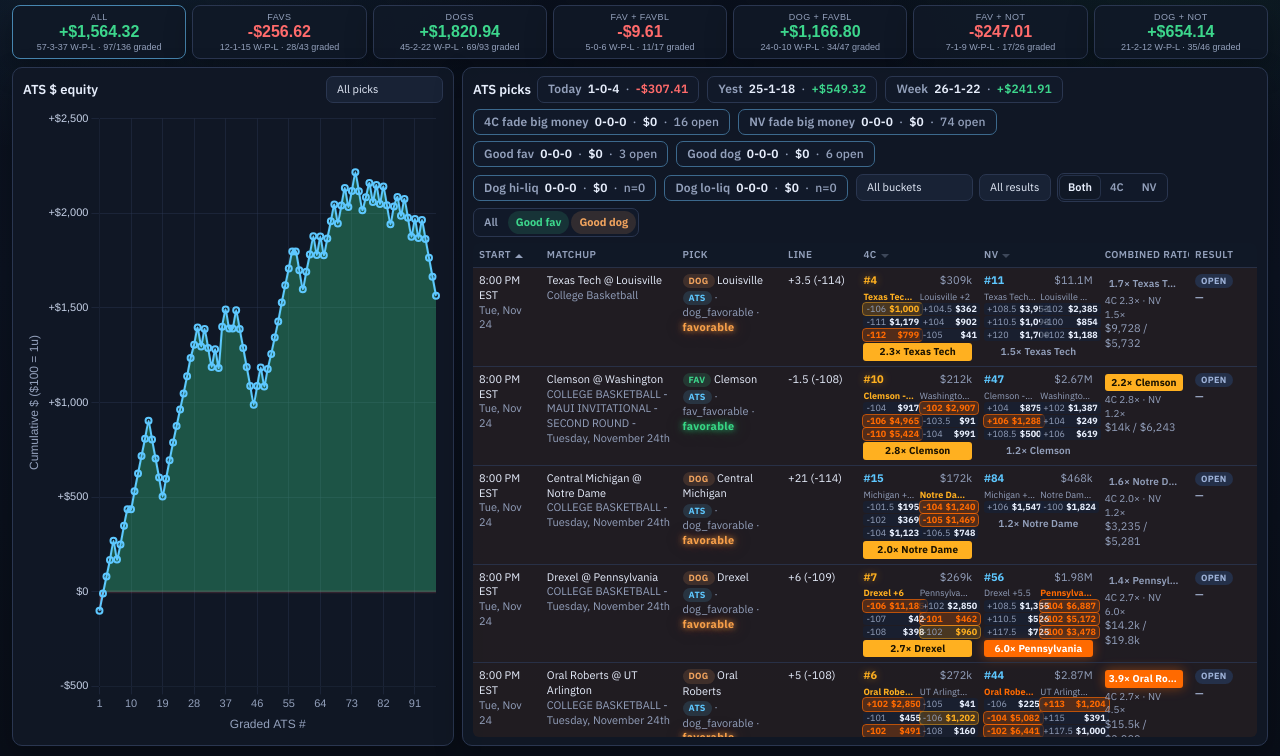
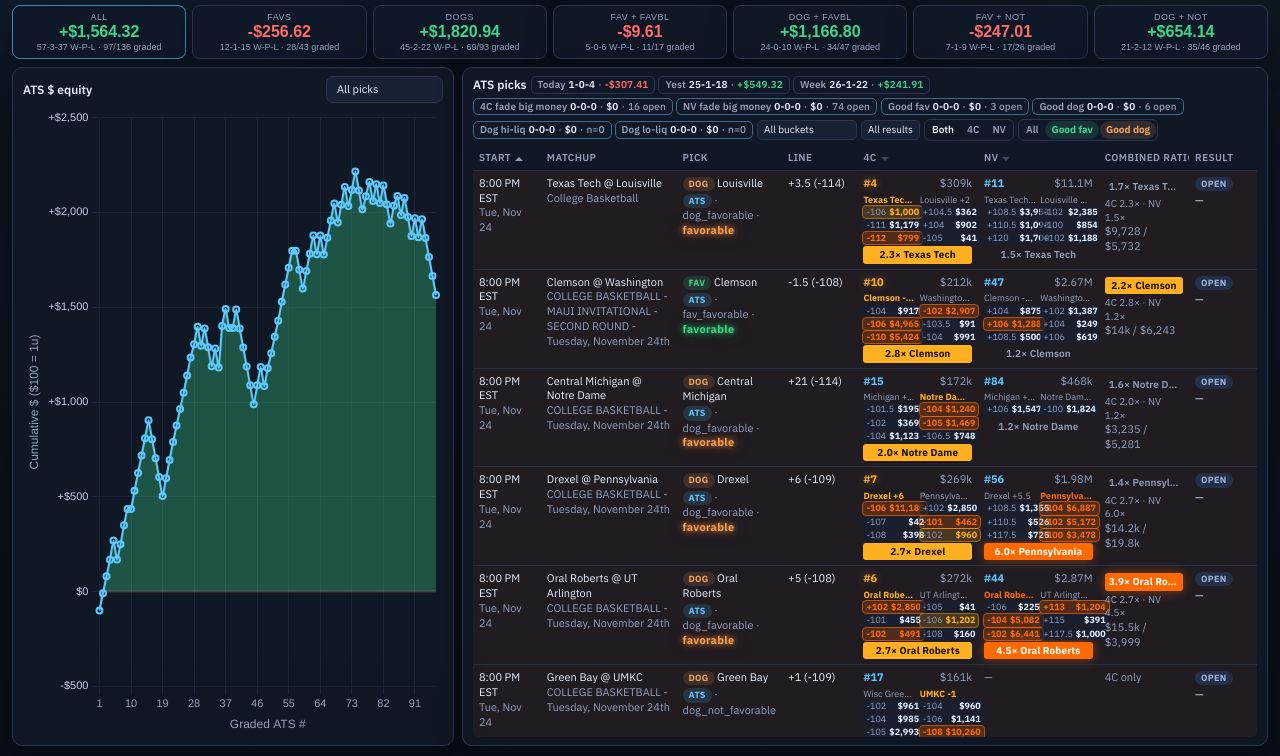
Before and after one commit to jacobtulster/public-takes-roi, a plain HTML site: page index.html in a window 1280 px wide. Shown: the part 44-800 px from the top of the page. Drawn offline with nearby package versions, Linux system fonts and the light colour scheme; no server answers.

Commit message:
Shrink picks toolbar chips and stop Good fav/dog active styles from wrapping the layout.
Co-authored-by: Cursor <cursoragent@cursor.com>

```diff
--- a/styles.css
+++ b/styles.css
@@ -286,15 +286,28 @@ select:hover {
 .toolbar {
   display: flex;
   flex-wrap: wrap;
-  gap: 6px;
-  margin-bottom: 6px;
+  gap: 4px;
+  margin-bottom: 5px;
   align-items: center;
   flex-shrink: 0;
+}
+
+.panel-picks .toolbar {
+  /* Keep chip row height stable so active-tab toggles don't shove the table */
+  min-height: 48px;
+  align-content: flex-start;
+}
+
+.panel-picks .toolbar select {
+  padding: 3px 6px;
+  font-size: 10px;
+  border-radius: 5px;
 }
 
 .toolbar h2 {
   flex: 0 1 auto;
   min-width: 0;
+  font-size: 12px;
 }
 
 .panel-chart .toolbar h2 {
@@ -304,9 +317,9 @@ select:hover {
 .day-stats,
 .trust-stats {
   display: inline-flex;
-  flex-wrap: wrap;
+  flex-wrap: nowrap;
   align-items: center;
-  gap: 6px;
+  gap: 3px;
   flex: 0 0 auto;
 }
 
@@ -324,13 +337,13 @@ select:hover {
 .filter-stats {
   display: inline-flex;
   align-items: baseline;
-  gap: 6px;
-  margin-right: 2px;
-  padding: 5px 10px;
+  gap: 3px;
+  margin-right: 0;
+  padding: 2px 6px;
   border: 1px solid var(--line);
-  border-radius: 7px;
+  border-radius: 5px;
   background: color-mix(in srgb, var(--bg1) 85%, #0b1220);
-  font: 600 12px/1.2 var(--font);
+  font: 600 10px/1.15 var(--font);
   letter-spacing: 0.01em;
   white-space: nowrap;
 }
@@ -373,32 +386,36 @@ select:hover {
 
 .signal-filter-tabs {
   flex: 0 0 auto;
+  flex-wrap: nowrap;
 }
 
+/* Color only — never grow/shrink on active (avoids toolbar wrap jump) */
 .signal-filter-tabs .signal-pill-fav {
   border-radius: 999px;
-  border-color: rgba(61, 214, 140, 0.45);
   background: rgba(61, 214, 140, 0.14);
   color: var(--fav, #3dd68c);
   font-weight: 700;
+  box-shadow: none !important;
 }
 
 .signal-filter-tabs .signal-pill-dog {
   border-radius: 999px;
-  border-color: rgba(240, 163, 94, 0.5);
   background: rgba(240, 163, 94, 0.14);
   color: var(--dog, #f0a35e);
   font-weight: 700;
+  box-shadow: none !important;
 }
 
 .signal-filter-tabs .signal-pill-fav.is-active {
-  background: rgba(61, 214, 140, 0.28);
-  box-shadow: 0 0 0 1px rgba(61, 214, 140, 0.55);
+  background: rgba(61, 214, 140, 0.32);
+  color: var(--fav, #3dd68c);
+  box-shadow: none !important;
 }
 
 .signal-filter-tabs .signal-pill-dog.is-active {
-  background: rgba(240, 163, 94, 0.28);
-  box-shadow: 0 0 0 1px rgba(240, 163, 94, 0.55);
+  background: rgba(240, 163, 94, 0.32);
+  color: var(--dog, #f0a35e);
+  box-shadow: none !important;
 }
 
 table {
@@ -730,10 +747,11 @@ code {
 
 .liq-venue-tabs {
   display: inline-flex;
-  gap: 2px;
-  padding: 2px;
+  flex-wrap: nowrap;
+  gap: 1px;
+  padding: 1px;
   border: 1px solid var(--line);
-  border-radius: 7px;
+  border-radius: 6px;
   background: color-mix(in srgb, var(--bg1) 85%, transparent);
 }
 
@@ -742,16 +760,17 @@ code {
   border: 0;
   background: transparent;
   color: var(--muted);
-  font: 600 11px/1 var(--font);
-  padding: 6px 8px;
-  border-radius: 5px;
+  font: 600 10px/1 var(--font);
+  padding: 4px 6px;
+  border-radius: 4px;
   cursor: pointer;
+  box-shadow: none;
 }
 
 .liq-venue-tab.is-active {
   background: var(--card);
   color: var(--text);
-  box-shadow: 0 0 0 1px color-mix(in srgb, var(--line) 80%, transparent);
+  box-shadow: none;
 }
 
 .col-start {
```
